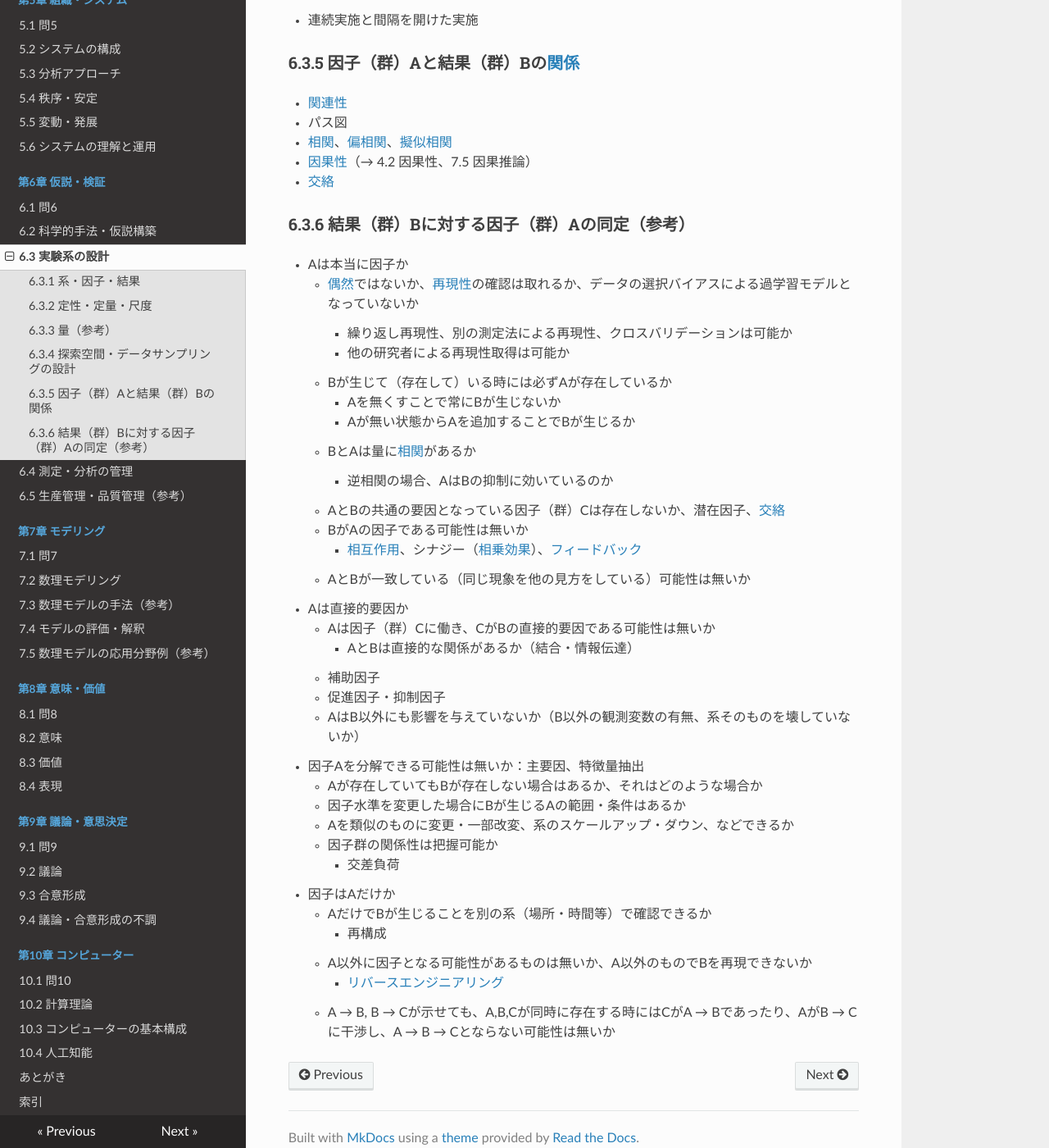
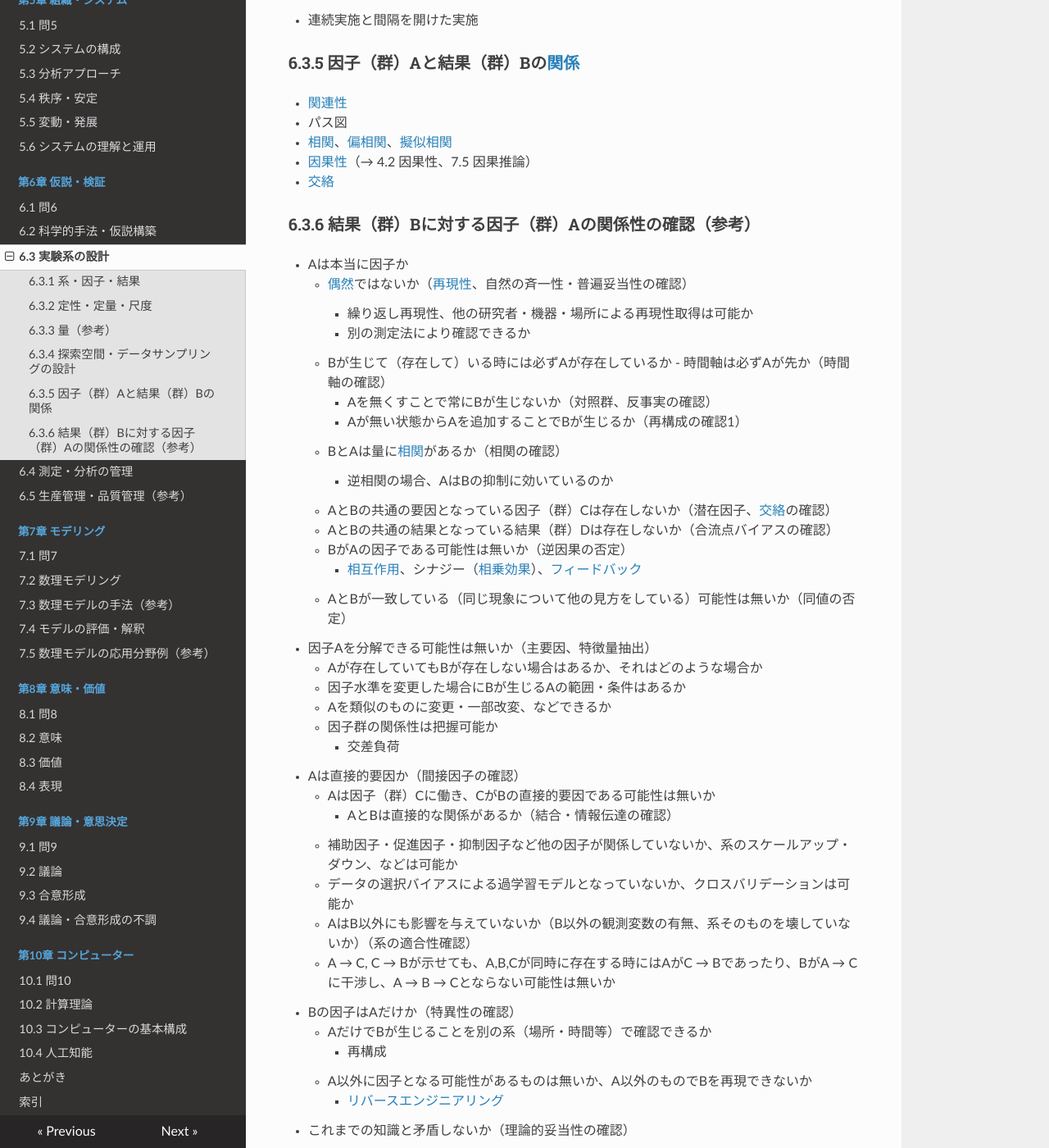
Before and after one commit to the-understanding/texts, an MkDocs documentation site: the page built from markdown_jp/6-3.md, in a window 1280 px wide and 1400 px high, scrolled down 1826 px. Shown: the whole window at 82% size. Built offline with MkDocs 1.6.1, drawn with Linux system fonts in a browser that asks for light colours; nearby versions of some CDN libraries.

Commit message:
文書の更新

```diff
--- a/markdown_jp/6-3.md
+++ b/markdown_jp/6-3.md
@@ -74,35 +74,38 @@
 - [因果性](https://ja.wikipedia.org/wiki/%E5%9B%A0%E6%9E%9C%E6%80%A7)（→ 4.2 因果性、7.5 因果推論）
 - [交絡](https://ja.wikipedia.org/wiki/%E4%BA%A4%E7%B5%A1)
 
-### **6.3.6 結果（群）Bに対する因子（群）Aの同定（参考）**
+### **6.3.6 結果（群）Bに対する因子（群）Aの関係性の確認（参考）**
 - Aは本当に因子か
-    - [偶然](https://ja.wikipedia.org/wiki/%E5%81%B6%E7%84%B6)ではないか、[再現性](https://ja.wikipedia.org/wiki/%E5%86%8D%E7%8F%BE%E6%80%A7)の確認は取れるか、データの選択バイアスによる過学習モデルとなっていないか
-        - 繰り返し再現性、別の測定法による再現性、クロスバリデーションは可能か
-        - 他の研究者による再現性取得は可能か
+    - [偶然](https://ja.wikipedia.org/wiki/%E5%81%B6%E7%84%B6)ではないか（[再現性](https://ja.wikipedia.org/wiki/%E5%86%8D%E7%8F%BE%E6%80%A7)、自然の斉一性・普遍妥当性の確認）
+        - 繰り返し再現性、他の研究者・機器・場所による再現性取得は可能か
+        - 別の測定法により確認できるか
     - Bが生じて（存在して）いる時には必ずAが存在しているか
-        - Aを無くすことで常にBが生じないか
-        - Aが無い状態からAを追加することでBが生じるか
-    - BとAは量に[相関](https://ja.wikipedia.org/wiki/%E7%9B%B8%E9%96%A2)があるか
+    		- 時間軸は必ずAが先か（時間軸の確認）
+        - Aを無くすことで常にBが生じないか（対照群、反事実の確認）
+        - Aが無い状態からAを追加することでBが生じるか（再構成の確認1）
+    - BとAは量に[相関](https://ja.wikipedia.org/wiki/%E7%9B%B8%E9%96%A2)があるか（相関の確認）
     	- 逆相関の場合、AはBの抑制に効いているのか
-    - AとBの共通の要因となっている因子（群）Cは存在しないか、潜在因子、[交絡](https://ja.wikipedia.org/wiki/%E4%BA%A4%E7%B5%A1)
-    - BがAの因子である可能性は無いか
+    - AとBの共通の要因となっている因子（群）Cは存在しないか（潜在因子、[交絡](https://ja.wikipedia.org/wiki/%E4%BA%A4%E7%B5%A1)の確認）
+    - AとBの共通の結果となっている結果（群）Dは存在しないか（合流点バイアスの確認）
+    - BがAの因子である可能性は無いか（逆因果の否定）
         - [相互作用](https://ja.wikipedia.org/wiki/%E7%9B%B8%E4%BA%92%E4%BD%9C%E7%94%A8)、シナジー（[相乗効果](https://ja.wikipedia.org/wiki/%E7%9B%B8%E4%B9%97%E5%8A%B9%E6%9E%9C)）、[フィードバック](https://ja.wikipedia.org/wiki/%E3%83%95%E3%82%A3%E3%83%BC%E3%83%89%E3%83%90%E3%83%83%E3%82%AF)
-    - AとBが一致している（同じ現象を他の見方をしている）可能性は無いか
-- Aは直接的要因か
-    - Aは因子（群）Cに働き、CがBの直接的要因である可能性は無いか
-        - AとBは直接的な関係があるか（結合・情報伝達）
-    - 補助因子
-    - 促進因子・抑制因子
-    - AはB以外にも影響を与えていないか（B以外の観測変数の有無、系そのものを壊していないか）
-- 因子Aを分解できる可能性は無いか：主要因、特徴量抽出
+    - AとBが一致している（同じ現象について他の見方をしている）可能性は無いか（同値の否定）
+- 因子Aを分解できる可能性は無いか（主要因、特徴量抽出）
     - Aが存在していてもBが存在しない場合はあるか、それはどのような場合か
     - 因子水準を変更した場合にBが生じるAの範囲・条件はあるか
-    - Aを類似のものに変更・一部改変、系のスケールアップ・ダウン、などできるか
+    - Aを類似のものに変更・一部改変、などできるか
     - 因子群の関係性は把握可能か
         - 交差負荷
-- 因子はAだけか
+- Aは直接的要因か（間接因子の確認）
+    - Aは因子（群）Cに働き、CがBの直接的要因である可能性は無いか
+        - AとBは直接的な関係があるか（結合・情報伝達の確認）
+    - 補助因子・促進因子・抑制因子など他の因子が関係していないか、系のスケールアップ・ダウン、などは可能か
+    - データの選択バイアスによる過学習モデルとなっていないか、クロスバリデーションは可能か
+    - AはB以外にも影響を与えていないか（B以外の観測変数の有無、系そのものを壊していないか）（系の適合性確認）
+    - A → C, C → Bが示せても、A,B,Cが同時に存在する時にはAがC → Bであったり、BがA → Cに干渉し、A → B → Cとならない可能性は無いか
+- Bの因子はAだけか（特異性の確認）
     - AだけでBが生じることを別の系（場所・時間等）で確認できるか
         - 再構成
     - A以外に因子となる可能性があるものは無いか、A以外のものでBを再現できないか
         - [リバースエンジニアリング](https://ja.wikipedia.org/wiki/%E3%83%AA%E3%83%90%E3%83%BC%E3%82%B9%E3%82%A8%E3%83%B3%E3%82%B8%E3%83%8B%E3%82%A2%E3%83%AA%E3%83%B3%E3%82%B0)
-    - A → B, B → Cが示せても、A,B,Cが同時に存在する時にはCがA → Bであったり、AがB → Cに干渉し、A → B → Cとならない可能性は無いか
+- これまでの知識と矛盾しないか（理論的妥当性の確認）
```
Also changed, not shown: markdown_jp/9-2.md (+1 -0 lines), markdown_jp/afterword.md (+1 -1 lines), markdown_jp/glossary.md (+2 -2 lines), markdown_jp/preface.md (+7 -7 lines).
